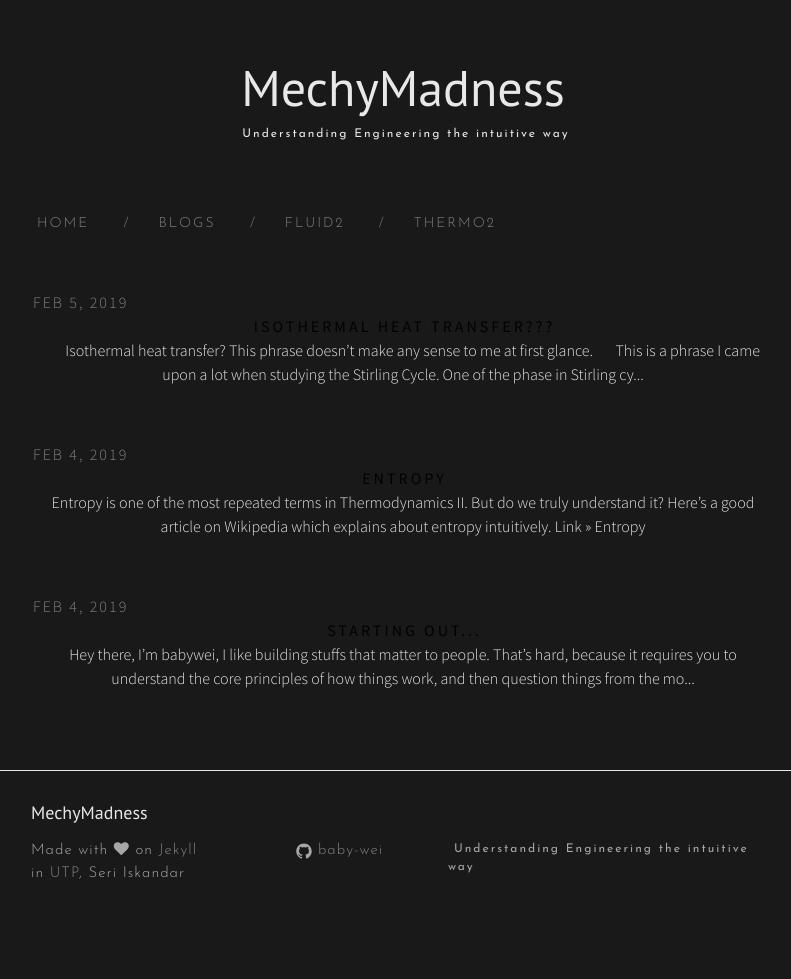
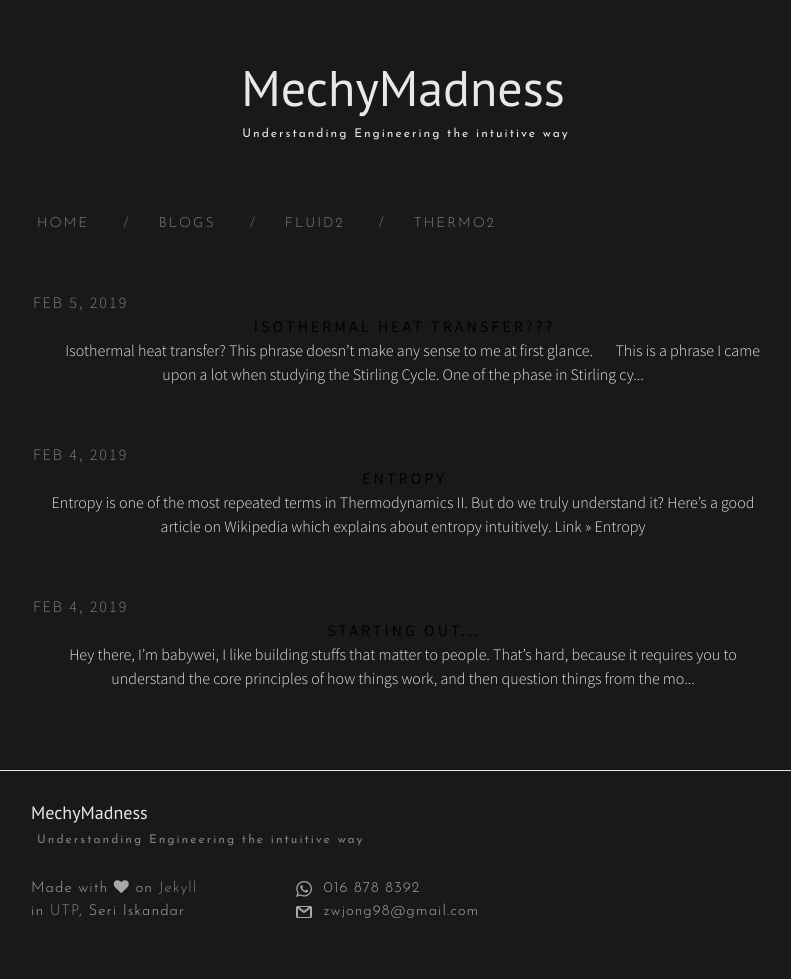
Before and after one commit to baby-wei/MechyMadness, a Jekyll site: the page built from index.html, in a window 1280 px wide. Shown: the whole page, without its empty margins (237-1028 px from the left). Built offline with Jekyll 4.4.1, drawn with Linux system fonts in a browser that asks for light colours; nearby versions of some CDN libraries; the list of posts is cut into pages by our own code; before the commit the page ends 941 px from its top, so only the background shows below that.

Commit message:
Update social media list

```diff
--- a/_config.yml
+++ b/_config.yml
@@ -12,6 +12,8 @@ description: Understanding Engineering the intuitive way
 baseurl: "/MechyMadness" # the subpath of your site, e.g. /blog
 url: "" # the base hostname & protocol for your site
 github_username:  baby-wei
+whatsapp: 016 878 8392
+gmail: zwjong98@gmail.com
 paginate: 5
 theme-dark: true #Set to true to change to dark website theme
 
--- a/_includes/footer.html
+++ b/_includes/footer.html
@@ -2,7 +2,10 @@
 
   <div class="wrapper">
 
-    <h2 class="footer-heading small-site-title">{{ site.title }}</h2>
+    <h2 class="footer-heading small-site-title">
+      {{ site.title }}
+      <div class="site-description" style="color: #818181; padding: 5px 0 15px;">{{ site.description }}</div>
+    </h2>
 
     <div class="footer-col-wrapper">
       <div class="footer-col footer-col-1">
@@ -12,24 +15,20 @@
         </ul>
       </div>
 
-      <div class="footer-col footer-col-2 footer-content">
+      <div class="footer-col footer-col-1 footer-content">
         <ul class="social-media-list">
-          {% if site.github_username %}
+          {% if site.whatsapp %}
           <li>
-            {% include icon-github.html username=site.github_username %}
+            {% include icon-whatsapp.html object=site.whatsapp %}
           </li>
           {% endif %}
 
-          {% if site.twitter_username %}
+          {% if site.gmail %}
           <li>
-            {% include icon-twitter.html username=site.twitter_username %}
+            {% include icon-gmail.html object=site.gmail %}
           </li>
           {% endif %}
         </ul>
-      </div>
-
-      <div class="footer-col footer-col-3 site-description">
-        <p>{{ site.description }}</p>
       </div>
     </div>
 
--- a/_includes/icon-github.html
+++ /dev/null
@@ -1 +0,0 @@
-<a href="https://github.com/{{ include.username }}"><span class="icon icon--github">{% include icon-github.svg %}</span><span class="username">{{ include.username }}</span></a>
--- /dev/null
+++ b/_includes/icon-gmail.html
@@ -0,0 +1 @@
+<span class="icon">{% include icon-gmail.svg %}&nbsp;{{ include.object }}</span>
--- a/_includes/icon-twitter.html
+++ /dev/null
@@ -1 +0,0 @@
-<a href="https://twitter.com/{{ include.username }}"><span class="icon icon--twitter">{% include icon-twitter.svg %}</span><span class="username">{{ include.username }}</span></a>
--- /dev/null
+++ b/_includes/icon-whatsapp.html
@@ -0,0 +1 @@
+<span class="icon">{% include icon-whatsapp.svg %}&nbsp;{{ include.object }}</span>
```
Also changed, not shown: _includes/icon-github.svg (deleted), _includes/icon-gmail.svg (added), _includes/icon-twitter.svg (deleted), _includes/icon-whatsapp.svg (added).
